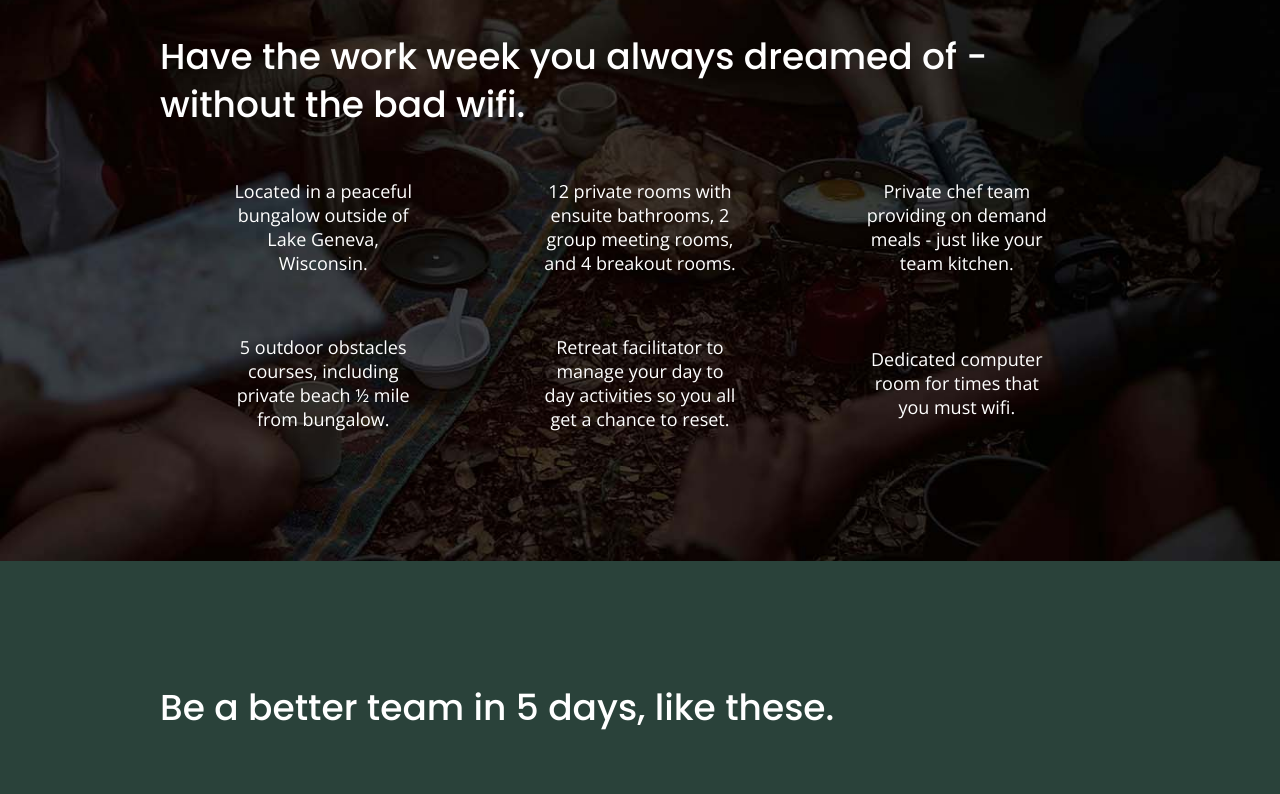
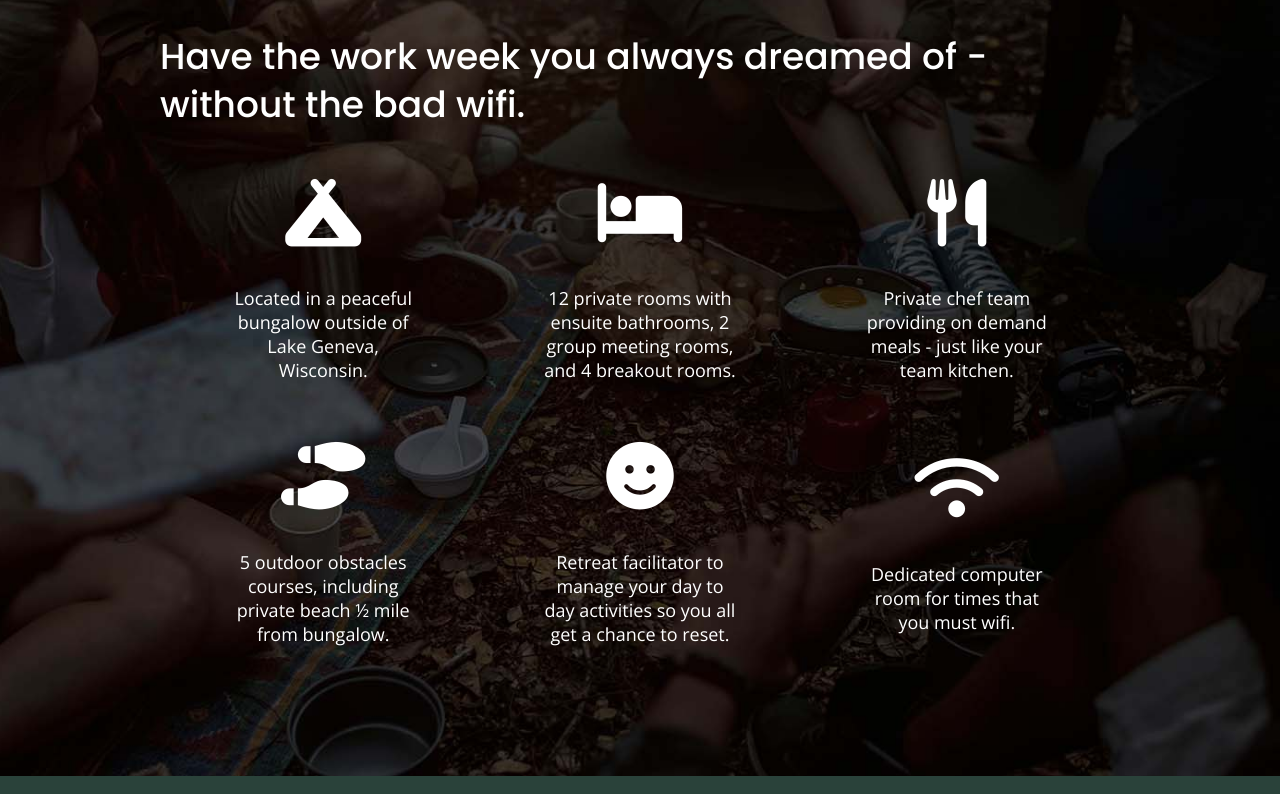
Before and after one commit to oliverijoe/unplugged-retreat-project, a website built with Parcel: page index.html in a window 1280 px wide. Shown: the part 1099-1893 px from the top of the page. Built offline with nearby package versions, Linux system fonts and the light colour scheme.

Commit message:
Added Font Awesome to each index.html

```diff
--- a/css/main.css
+++ b/css/main.css
@@ -765,6 +765,11 @@ aside .content-wrapper .form {
  flex-basis: 33%;
 }
 
+.features i {
+  font-size: 3.75em;
+  margin-bottom: 40px;
+}
+
 /* Reviews */
 .reviews article div {
  width: 40%;
--- a/index.html
+++ b/index.html
@@ -23,6 +23,8 @@
   <link href="https://fonts.googleapis.com/css?family=Open+Sans:400,700|Poppins:500,700" rel="stylesheet">
 
   <meta name="theme-color" content="#fafafa">
+
+  <script src="https://kit.fontawesome.com/5d28b8119a.js" crossorigin="anonymous"></script>
 </head>
 
 <body>
@@ -73,27 +75,27 @@
         <h2>Have the work week you always dreamed of - without the bad wifi.</h2>
         <div class="features-items">
           <article>
-            <p class="fontawesome-icon"></p>
+            <p class="fontawesome-icon"><i class="fas fa-campground"></i></p>
             <p class="features-item-description">Located in a peaceful bungalow outside of Lake Geneva, Wisconsin.</p>
           </article>
           <article>
-            <p class="fontawesome-icon"></p>
+            <p class="fontawesome-icon"><i class="fas fa-bed"></i></p>
             <p class="features-item-description">12 private rooms with ensuite bathrooms, 2 group meeting rooms, and 4 breakout rooms.</p>
           </article>
           <article>
-            <p class="fontawesome-icon"></p>
+            <p class="fontawesome-icon"><i class="fas fa-utensils"></i></p>
             <p class="features-item-description">Private chef team providing on demand meals - just like your team kitchen.</p>
           </article>
           <article>
-            <p class="fontawesome-icon"></p>
+            <p class="fontawesome-icon"><i class="fas fa-shoe-prints"></i></p>
             <p class="features-item-description">5 outdoor obstacles courses, including private beach &frac12; mile from bungalow.</p>
           </article>
           <article>
-            <p class="fontawesome-icon"></p>
+            <p class="fontawesome-icon"><i class="fas fa-smile"></i></p>
             <p class="features-item-description">Retreat facilitator to manage your day to day activities so you all get a chance to reset.</p>
           </article>
           <article>
-            <p class="fontawesome-icon"></p>
+            <p class="fontawesome-icon"><i class="fas fa-wifi"></i></p>
             <p class="features-item-description">Dedicated computer room for times that you must wifi.</p>
           </article>
         </div>
```
Also changed, not shown: about/index.html (+2 -0 lines), faq/index.html (+2 -0 lines).
